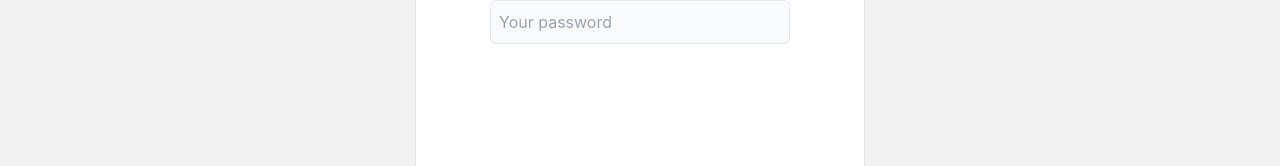
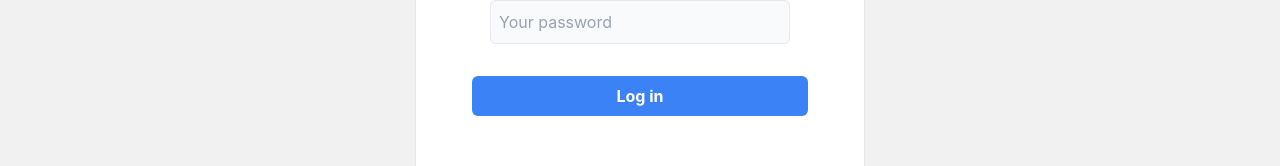
Before and after one commit to mdave94/vite-login, a React app: page / in a window 1280 px wide. Shown: the part 497-663 px from the top of the page. Built offline with nearby package versions, Linux system fonts and the light colour scheme; the HTML template or start-up script is replaced by a standard one.

Commit message:
custombutton is added

```diff
--- a/src/component/LoginForm.tsx
+++ b/src/component/LoginForm.tsx
@@ -1,16 +1,27 @@
-import { ChangeEvent, useState } from "react";
+import { ChangeEvent, FormEvent, useState } from "react";
 import FormInput from "./UI/FormInput";
+import CustomButton from "./UI/CustomButton";
 
 const LoginForm = () => {
   const [name, setName] = useState<string>("");
+  const [error, setError] = useState<boolean>(false);
 
   const handleChange = (e: ChangeEvent<HTMLInputElement>) => {
     setName(e.target.value);
   };
 
+  const handleSubmit = (e: FormEvent<HTMLFormElement>) => {
+    e.preventDefault();
+    if (!name.trim()) {
+      setError(true);
+    } else {
+      setError(false);
+    }
+  };
+
   return (
     <>
-      <form>
+      <form onSubmit={handleSubmit}>
         <div className="w-[450px] h-[450px] border rounded-lg dark:bg-gray-800 dark:border-gray-600 bg-white ">
           <div className="text-3xl text-black m-8 font-bold text-left dark:text-gray-200">
             Sign in
@@ -27,6 +38,7 @@ const LoginForm = () => {
                 onChange={handleChange}
               />
             </div>
+
             <div className="mb-8">
               <FormInput
                 value={name}
@@ -39,6 +51,9 @@ const LoginForm = () => {
               />
             </div>
           </div>
+          {error && <p className="text-red-500"> cannot be empty </p>}
+
+          <CustomButton title="Log in" />
         </div>
       </form>
     </>
--- /dev/null
+++ b/src/component/UI/CustomButton.tsx
@@ -0,0 +1,17 @@
+type CustomButtonProps = {
+  title: string;
+
+  disabled?: boolean;
+};
+
+const CustomButton = ({ title, disabled }: CustomButtonProps) => {
+  return (
+    <>
+      <button className="w-3/4 text-white font-bold bg-blue-500 p-2 rounded-md hover:bg-blue-600">
+        {title}
+      </button>
+    </>
+  );
+};
+
+export default CustomButton;
```
